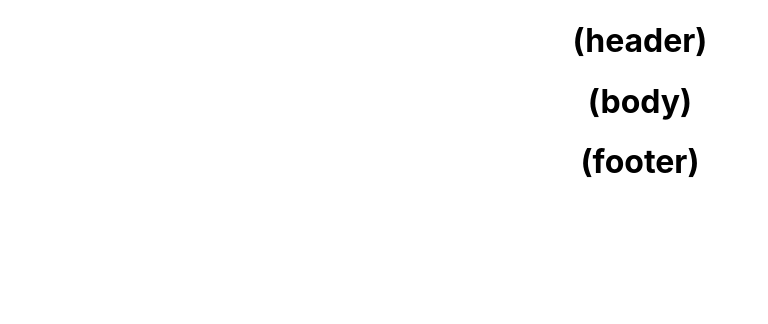
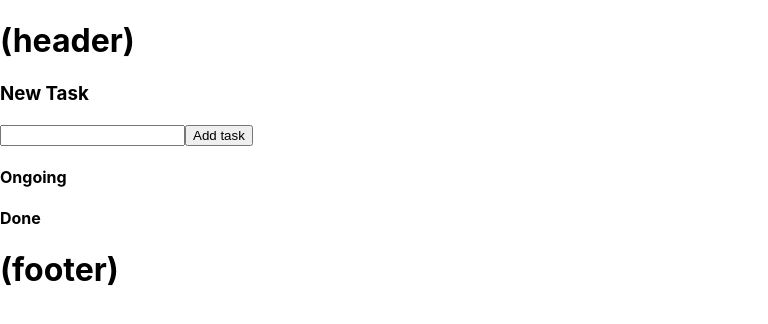
Before and after one commit to SamuelDAlencar/blitz_test, a React (Create React App) app: page / in a window 1280 px wide. Shown: the top 324 px of the page, without its empty margins (0-768 px from the left). Built offline with nearby package versions, Linux system fonts and the light colour scheme.

Commit message:
feat: created the tasksSlice and the redux store, with a basic visual implementation to see it's operation

```diff
--- a/package.json
+++ b/package.json
@@ -3,6 +3,7 @@
   "version": "0.1.0",
   "private": true,
   "dependencies": {
+    "@reduxjs/toolkit": "^1.8.2",
     "@testing-library/jest-dom": "^5.16.4",
     "@testing-library/react": "^13.3.0",
     "@testing-library/user-event": "^13.5.0",
@@ -11,6 +12,7 @@
     "mysql2": "^2.3.3",
     "react": "^18.2.0",
     "react-dom": "^18.2.0",
+    "react-redux": "^8.0.2",
     "react-scripts": "5.0.1",
     "redux": "^4.2.0",
     "sequelize": "^6.21.0",
--- a/src/App.js
+++ b/src/App.js
@@ -1,17 +1,44 @@
-import React from 'react';
+import React, { useState } from 'react';
+import { useDispatch } from 'react-redux';
 import Header from './components/Header';
 import Footer from './components/Footer';
+import { addTask } from './redux/slices/tasksSlice';
 import './style/App.css';
+import Tasks from './components/Task';
 
 function App() {
+  const dispatch = useDispatch();
+  const [currTask, setCurrTask] = useState([]);
+
+  const handleChange = (event) => {
+    setCurrTask(event.target.value);
+  };
+
+  const handleAddTask = () => {
+    dispatch(addTask({ id: 1, subject: currTask }));
+  };
+
   return (
-    <body className="app_body">
+    <>
       <Header />
       <main>
-        <h1>(body)</h1>
+        <section className="addTask_section">
+          <h3>New Task</h3>
+          <input onChange={handleChange} />
+          <button
+            onClick={() => handleAddTask()}
+          >Add task</button>
+        </section>
+        <section className="ongoingTasks_section">
+          <h4>Ongoing</h4>
+          <Tasks />
+        </section>
+        <section className="doneTasks_section">
+          <h4>Done</h4>
+        </section>
       </main>
       <Footer />
-    </body>
+    </>
   );
 }
 
--- /dev/null
+++ b/src/components/Task.js
@@ -0,0 +1,16 @@
+import React from 'react';
+import { useSelector } from 'react-redux';
+import { selectTasks } from '../redux/slices/tasksSlice';
+
+function Tasks() {
+  const tasks = useSelector(selectTasks);
+  console.log(tasks);
+
+  return (
+    <ol>
+      {tasks.map((task, i) => <li key={ i }>{task.subject}</li>)}
+    </ol>
+  );
+}
+
+export default Tasks;
--- a/src/index.js
+++ b/src/index.js
@@ -2,11 +2,15 @@ import React from 'react';
 import ReactDOM from 'react-dom/client';
 import './style/index.css';
 import App from './App';
+import { Provider } from 'react-redux';
+import { store } from './redux/store';
 
 const root = ReactDOM.createRoot(document.getElementById('root'));
 root.render(
   <React.StrictMode>
-    <App />
+    <Provider store={ store }>
+      <App />
+    </Provider>
   </React.StrictMode>
 );
 
--- /dev/null
+++ b/src/redux/slices/tasksSlice.js
@@ -0,0 +1,23 @@
+import { createSlice } from '@reduxjs/toolkit';
+
+const tasksSlice = createSlice({
+  name: 'tasks',
+  initialState: [],
+  reducers: {
+    addTask(state, action) {
+      state.push({
+        id: action.payload.id,
+        subject: action.payload.subject,
+        done: false
+      });
+    },
+    toggleTask(state, action) {
+      const task = state.find(task => task.id === action.payload);
+      task.done = !task.done;
+    }
+  },
+});
+
+export const { addTask, toggleTask } = tasksSlice.actions;
+export const selectTasks = state => state.tasks;
+export default tasksSlice.reducer;
--- /dev/null
+++ b/src/redux/store/index.js
@@ -0,0 +1,8 @@
+import { configureStore } from '@reduxjs/toolkit';
+import tasksReducer from '../slices/tasksSlice';
+
+export const store = configureStore({
+  reducer: {
+    tasks: tasksReducer,
+  }
+});
```
Also changed, not shown: 1 other file (tests, documents, lock files or other folders).
